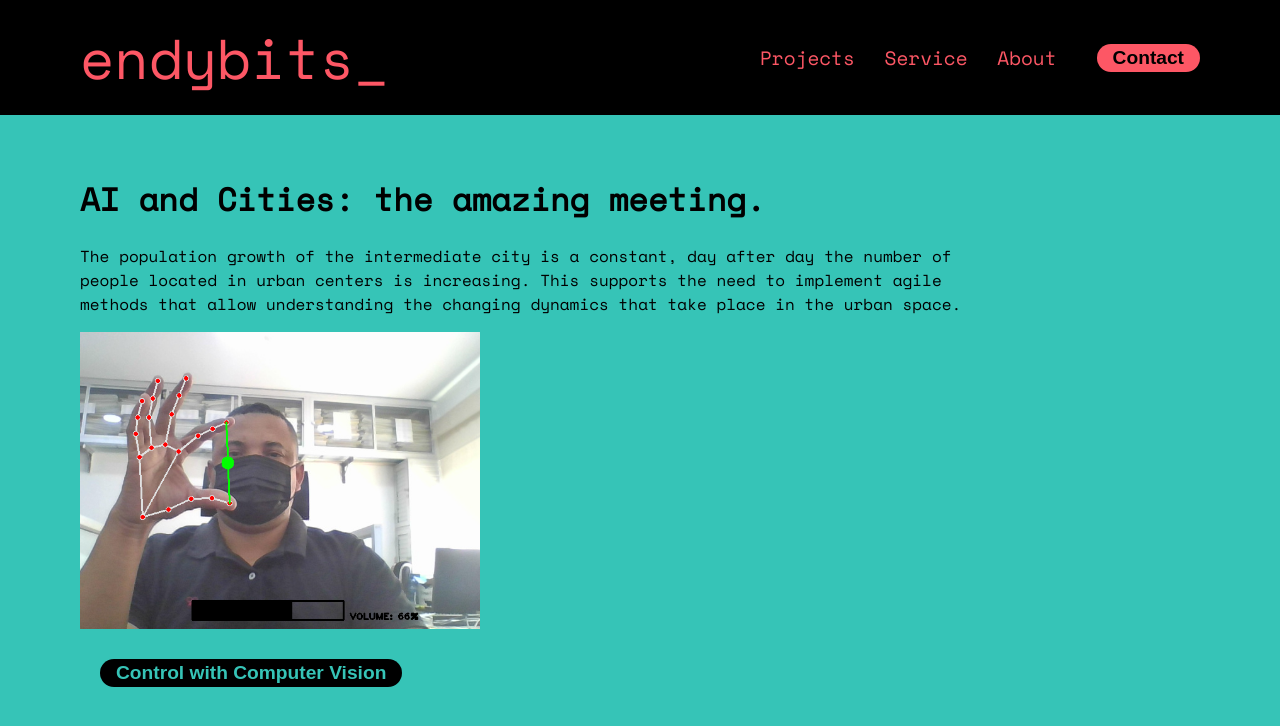
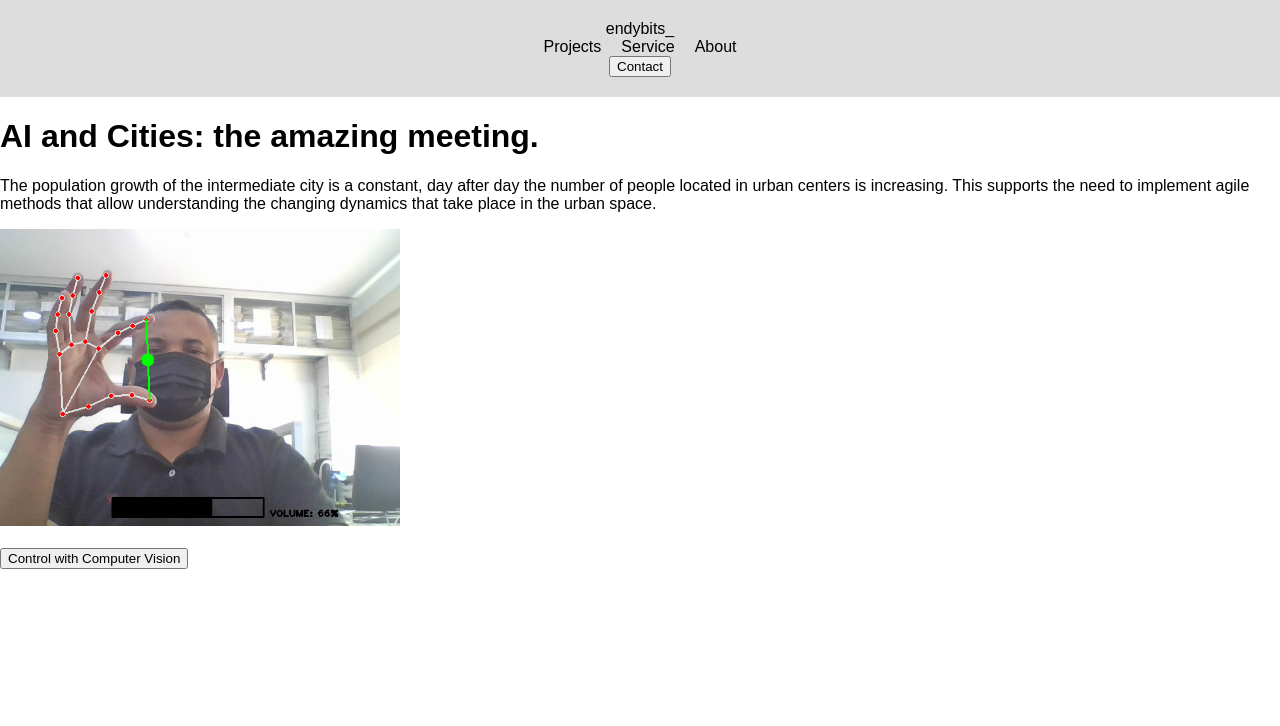
Before and after one commit to endybits/endybits.github.io, a plain HTML site: page index.html in a window 1280 px wide. Drawn offline with nearby package versions, Linux system fonts and the light colour scheme; a web font is replaced by a local one.

Commit message:
Update styles.css

```diff
--- a/css/styles.css
+++ b/css/styles.css
@@ -1,83 +1,99 @@
 body {
-    box-sizing: border-box;
-    padding: 0;
-    margin: 0;
-    background: rgba(54,196,183,1);
-    font-family: 'Oxygen Mono', monospace;
-    font-family: 'Roboto Mono', monospace;
-    font-family: 'Space Mono', monospace;
+  font-family: Arial, sans-serif;
+  margin: 0;
+  padding: 0;
 }
 
 header {
-    display: flex;
-    justify-content: flex-end;
-    align-items: center;
-    padding: 30px, 20px;
-    background-color: black;
+  background-color: #ddd;
+  padding: 20px;
+  text-align: center;
 }
 
-.logo {
-    color: #FD5765;
-    text-decoration: none;
-    font-size: 3.5em;
-    margin-right: auto;
-    margin-left: 80px;
-    padding-top: 16px;
-    padding-bottom: 16px;
+nav ul {
+  list-style: none;
+  margin: 0;
+  padding: 0;
+  display: flex;
+  justify-content: center;
 }
 
-.nav_links {
-    list-style: none;
+nav li {
+  margin: 0 10px;
 }
 
-.nav_links li {
-    display: inline-block;
-    padding: 0, 20px;
-    margin-right: 20px;
+nav a {
+  color: #000;
+  text-decoration: none;
 }
 
-.nav_links a, li {
-    color: #FD5765;
-    font-size: 1.1em;
-    text-decoration: none;
+main {
+  padding: 20px;
 }
 
-.nav_links li a:hover {
-    color: #36C4B7;
+section {
+  margin-bottom: 20px;
 }
 
-button {
-    background-color: #FD5765;
-    color: black;
-    font-size: 1.2em;
-    font-weight: bold;
-    margin: 0, 50px;
-    border: none;
-    border-radius: 50px;
-    padding: 9px, 25px;
-    margin-left: 20px;
-    margin-right: 80px;
-    padding-right: 16px;
-    padding-left: 16px;
-    padding-top: 3px;
-    padding-bottom: 3px;
-    cursor: pointer;
-    transition: all 0.3s ease 0s;
-}
-
-.container {
-    margin-left: 80px;
-    margin-top: 60px;
-    margin-right: 80px;
-    max-width: 900px;
+section h2 {
+  text-align: center;
 }
 
 .img_container img {
-    max-width: 400px;
-    max-height: 400px;
+  max-width: 400px;
+  max-height: 400px;
 }
-.repo_link button {
-    text-decoration: none;
-    background-color: black;
-    color:#36C4B7;
+
+form label {
+  display: block;
+  margin-bottom: 10px;
 }
+
+form input[type='text'],
+form input[type='email'],
+form textarea {
+  width: 100%;
+  padding: 12px 20px;
+  margin: 8px 0;
+  box-sizing: border-box;
+  border: 1px solid #ccc;
+  border-radius: 4px;
+  resize: vertical;
+}
+
+form input[type='submit'] {
+  width: 100%;
+  background-color: #4caf50;
+  color: white;
+  padding: 14px 20px;
+  margin: 8px 0;
+  border: none;
+  border-radius: 4px;
+  cursor: pointer;
+}
+
+form input[type='submit']:hover {
+  background-color: #45a049;
+}
+
+footer {
+  text-align: center;
+  background-color: #ddd;
+  padding: 20px;
+}
+
+.social-links {
+  display: flex;
+  justify-content: center;
+  align-items: center;
+}
+
+.social-links a {
+  margin: 0 10px;
+  color: #000;
+  font-size: 30px;
+}
+
+.social-links a:hover {
+  color: #555;
+}
```
